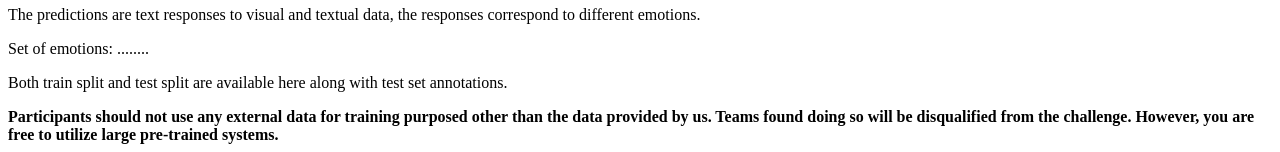
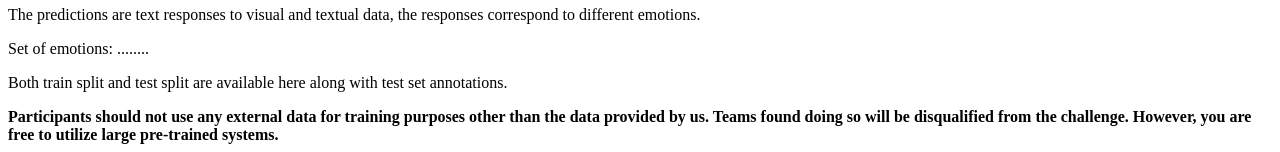
Before and after one commit to iccv23-wecia/challenge, a Python web app: template templates/description.html in a window 1280 px wide. Shown: the part 1157-1309 px from the top of the page. Run offline with Jinja, Linux system fonts and the light colour scheme; the template is opened without the code that fills it, so the values that code supplies are empty.

Commit message:
Update description.html

```diff
--- a/templates/description.html
+++ b/templates/description.html
@@ -76,5 +76,5 @@
 <p>Set of emotions: ........</p>
 <p>Both train split and test split are available here along with test set annotations.</p>
 
-<b>Participants should not use any external data for training purposed other than the data provided by us.
+<b>Participants should not use any external data for training purposes other than the data provided by us.
     Teams found doing so will be disqualified from the challenge. However, you are free to utilize large pre-trained systems. </b>
```
